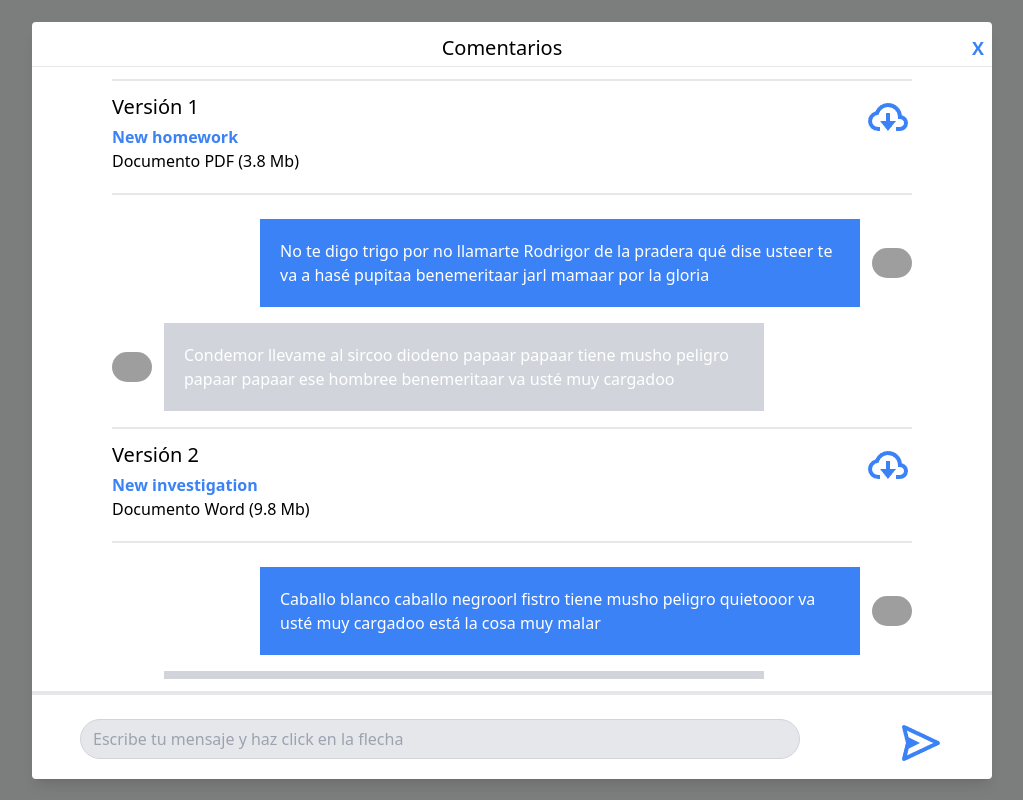
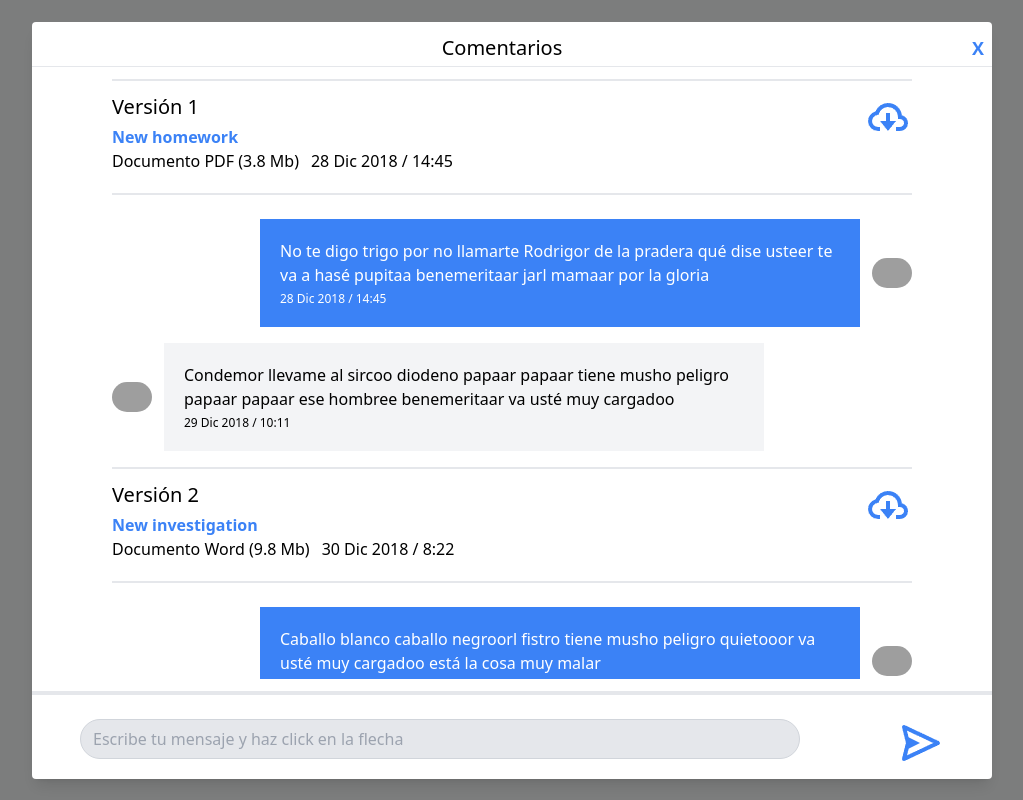
Before and after one commit to sergioges/chat-modal, a Vue app: page / in a window 1280 px wide. Both pictures are taken after a click on the label "Open Modal". Shown: the whole page, without its empty margins (128-1151 px from the left). Built offline with nearby package versions, Linux system fonts and the light colour scheme; grey boxes are pictures that could not be loaded.

Commit message:
add date format

```diff
--- a/package.json
+++ b/package.json
@@ -10,6 +10,7 @@
     "deploy": "gh-pages -d dist"
   },
   "dependencies": {
+    "date-fns": "^2.30.0",
     "pinia": "^2.1.6",
     "vue": "^3.3.4"
   },
--- a/public/chat-conversation.json
+++ b/public/chat-conversation.json
@@ -5,19 +5,22 @@
       "version": "1",
       "title": "New homework",
       "info": "Documento PDF (3.8 Mb)",
-      "url": "File 1"
+      "url": "File 1",
+      "date": "28 Dic 2018 / 14:45"
     }
   },
   {
     "type": "student",
     "data": {
-      "message": "No te digo trigo por no llamarte Rodrigor de la pradera qué dise usteer te va a hasé pupitaa benemeritaar jarl mamaar por la gloria"
+      "message": "No te digo trigo por no llamarte Rodrigor de la pradera qué dise usteer te va a hasé pupitaa benemeritaar jarl mamaar por la gloria",
+      "date": "28 Dic 2018 / 14:45"
     }
   },
   {
     "type": "teacher",
     "data": {
-      "message": "Condemor llevame al sircoo diodeno papaar papaar tiene musho peligro papaar papaar ese hombree benemeritaar va usté muy cargadoo"
+      "message": "Condemor llevame al sircoo diodeno papaar papaar tiene musho peligro papaar papaar ese hombree benemeritaar va usté muy cargadoo",
+      "date": "29 Dic 2018 / 10:11"
     }
   },
   {
@@ -26,19 +29,22 @@
       "version": "2",
       "title": "New investigation",
       "info": "Documento Word (9.8 Mb)",
-      "url": "File 2"
+      "url": "File 2",
+      "date": "30 Dic 2018 / 8:22"
     }
   },
   {
     "type": "student",
     "data": {
-      "message": "Caballo blanco caballo negroorl fistro tiene musho peligro quietooor va usté muy cargadoo está la cosa muy malar"
+      "message": "Caballo blanco caballo negroorl fistro tiene musho peligro quietooor va usté muy cargadoo está la cosa muy malar",
+      "date": "30 Dic 2018 / 08:22"
     }
   },
   {
     "type": "teacher",
     "data": {
-      "message": "A gramenawer te va a hasé pupitaa llevame al sircoo no te digo trigo por no llamarte Rodrigor benemeritaar a wan a wan."
+      "message": "A gramenawer te va a hasé pupitaa llevame al sircoo no te digo trigo por no llamarte Rodrigor benemeritaar a wan a wan.",
+      "date": "30 Dic 2018 / 15:25"
     }
   }
 ]
--- a/src/components/Chat/ChatModal.vue
+++ b/src/components/Chat/ChatModal.vue
@@ -4,6 +4,7 @@ import DownloadChat from "./DownloadChat.vue";
 import StudentChat from "./StudentChat.vue";
 import TeacherChat from "./TeacherChat.vue";
 import { useStudentStore } from "../../stores/StudentChatStore";
+import { format } from 'date-fns';
 
 export default {
   name: "ChatModal",
@@ -22,13 +23,16 @@ export default {
     watch(
       () => studentStore.studentMessage,
       (newValue) => {
+        const newDate = new Date();
+        const formatedDate = format(newDate, 'dd MMM yyyy / HH:mm');
         chatConversations.value.push({
           type: "student",
-          data: { message: newValue },
+          data: { message: newValue, date: formatedDate },
         });
       }
       // Se podrá observar cada una de las stores dedicadas a cada uno de los elementos del chat
-      // (teacher o download) para añadirlo según type al array chatConversations
+      // (teacher o download) para añadirlo según type al array chatConversations.
+      // En el observable de student se puede añadir el servicio que enviaría la conversación al servidor
     );
 
     // Methods
--- a/src/components/Chat/DownloadChat.vue
+++ b/src/components/Chat/DownloadChat.vue
@@ -23,7 +23,10 @@ export default {
     <div>
       <p class="text-xl mb-1">Versión {{ content.data.version }}</p>
       <p class="text-blue-500 font-bold">{{ content.data.title }}</p>
-      <p class="mb-2">{{ content.data.info }}</p>
+      <div class="flex mb-2">
+        <p>{{ content.data.info }}</p>
+        <p class="ml-3">{{ content.data.date }}</p>
+      </div>
     </div>
     <div>
       <img @click="downloadFile" class="cursor-pointer" src="../../assets/cloud-download-regular-48.png"
--- a/src/components/Chat/StudentChat.vue
+++ b/src/components/Chat/StudentChat.vue
@@ -21,6 +21,7 @@ export default {
         <p class="text-white">
           {{ content.data.message }}
         </p>
+        <p class="text-white text-xs mt-1">{{ content.data.date }}</p>
       </div>
       <div class="flex items-center ml-3">
         <img class="w-10 rounded-full" src="https://xsgames.co/randomusers/avatar.php?g=female" alt="Avatar Estudiante" />
--- a/src/components/Chat/TeacherChat.vue
+++ b/src/components/Chat/TeacherChat.vue
@@ -18,10 +18,9 @@ export default {
     <div class="flex items-center">
       <img class="w-10 rounded-full" src="https://xsgames.co/randomusers/avatar.php?g=male" alt="Avatar Profesor" />
     </div>
-    <div class="bg-gray-300 p-5 ml-3 w-3/4">
-      <p class="text-white">
-        {{ content.data.message }}
-      </p>
+    <div class="bg-gray-100 p-5 ml-3 w-3/4">
+      <p>{{ content.data.message }}</p>
+      <p class="text-xs mt-1">{{ content.data.date }}</p>
     </div>
   </div>
 </template>
```
Also changed, not shown: 2 other files (tests, documents, lock files or other folders).
